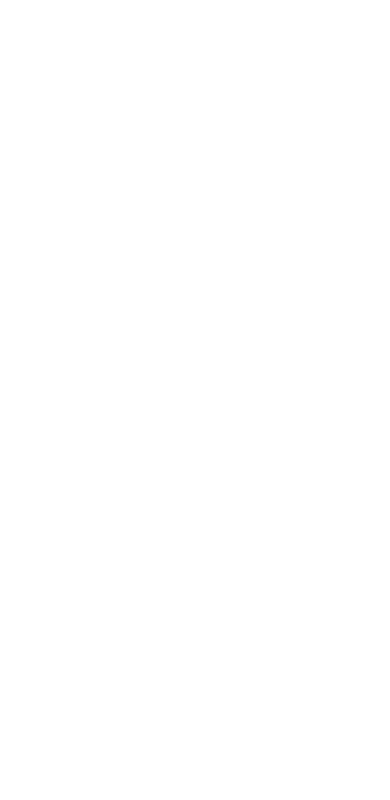
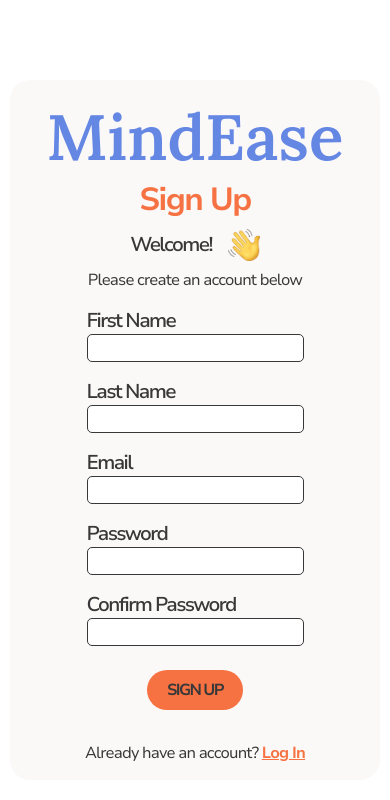
Before and after one commit to sarahnaunton/mind-ease, a React (Create React App) app: page /sign-up in a window 390 px wide. Before the commit this address had no page. Shown: the top 800 px of the page. Built offline with nearby package versions, Linux system fonts and the light colour scheme.

Commit message:
Add sign up form and styling responsive to mobile, tablet and desktop

```diff
--- a/src/App.js
+++ b/src/App.js
@@ -1,5 +1,6 @@
 import { BrowserRouter, Route, Routes } from "react-router-dom";
 import WelcomePage from "./pages/WelcomePage/WelcomePage";
+import SignUpPage from "./pages/SignUpPage/SignUpPage";
 import "./App.scss";
 
 function App() {
@@ -7,8 +8,8 @@
     <BrowserRouter>
     <Routes>
         <Route path="/" element={<WelcomePage />} />
-        {/* <Route path="sign-up" element={<SignUpPage />} />
-        <Route path="log-in" element={<LogInPage />} />
+        <Route path="sign-up" element={<SignUpPage />} />
+        {/* <Route path="log-in" element={<LogInPage />} />
         <Route path="home" element={<HomePage />} />
         <Route path="mood-form" element={<MoodFormPage />} />
         <Route path="mood-graph" element={<MoodGaphPage />} />
--- a/src/components/Button/Button.scss
+++ b/src/components/Button/Button.scss
@@ -30,10 +30,11 @@
   }
 
   &--dark {
-    background-color: $color-dark-button-secondary;
+    background-color: $color-dark-button-primary;
     color: $color-dark-text-secondary;
 
     &:hover {
+      background-color: $color-dark-button-secondary;
       color: $color-dark-text-primary;
     }
   }
--- /dev/null
+++ b/src/pages/SignUpPage/SignUpPage.js
@@ -0,0 +1,66 @@
+import { Link } from "react-router-dom";
+import Button from "../../components/Button/Button";
+import wave from "../../assets/icons/wave.png";
+import "./SignUpPage.scss";
+
+export default function SignUpPage() {
+  return (
+    <section>
+      <form className="form">
+        <div className="form__container">
+          <h1 className="form__logo">MindEase</h1>
+          <h2 className="form__heading">Sign Up</h2>
+          <div className="form__greeting">
+            <h3 className="form__subheading">Welcome!</h3>
+            <img className="form__icon" src={wave} alt="Wave Icon" />
+          </div>
+          <p className="form__text">Please create an account below</p>
+          <fieldset className="form__fieldset">
+            <label className="form__label" htmlFor="firstname">
+              First Name
+            </label>
+            <input className="form__input" type="text" id="firstname" name="firstname" />
+          </fieldset>
+          <fieldset className="form__fieldset">
+            <label className="form__label" htmlFor="lastname">
+              Last Name
+            </label>
+            <input className="form__input"  type="text" id="lastname" name="lastname" />
+          </fieldset>
+          <fieldset className="form__fieldset">
+            <label className="form__label" htmlFor="email">
+              Email
+            </label>
+            <input className="form__input"  type="email" id="email" name="email" />
+          </fieldset>
+          <fieldset className="form__fieldset">
+            <label className="form__label" htmlFor="password">
+              Password
+            </label>
+            <input className="form__input"  type="password" id="password" name="password" />
+          </fieldset>
+          <fieldset className="form__fieldset">
+            <label className="form__label" htmlFor="confirmPassword">
+              Confirm Password
+            </label>
+            <input
+            className="form__input"
+              type="password"
+              id="confirmPassword"
+              name="confirmPassword"
+            />
+          </fieldset>
+          <div className="form__button">
+            <Button>sign up</Button>
+          </div>
+          <p className="form__text">
+            Already have an account? {""}
+            <Link className="form__link" to="/log-in">
+              Log In
+            </Link>
+          </p>
+        </div>
+      </form>
+    </section>
+  );
+}
--- /dev/null
+++ b/src/pages/SignUpPage/SignUpPage.scss
@@ -0,0 +1,95 @@
+@use "../../styles/partials/mixins" as *;
+@use "../../styles/partials/variables" as *;
+
+.form {
+  background-color: $color-background-primary;
+  @include flex(row, center, center);
+
+  &__container {
+    max-width: $max-width;
+    background-color: $color-background-secondary;
+    width: 95%;
+    border-radius: 20px;
+    margin-top: 5rem;
+    margin-bottom: 5rem;
+    padding: 1rem 0;
+    @include flex(column, start, center);
+
+    @include tablet-and-desktop {
+      width: 50%;
+    }
+  }
+
+  &__logo {
+    @include logo;
+    margin: 0;
+  }
+
+  &__heading {
+    @include heading($color-text-quaternary);
+    margin: 0;
+  }
+
+  &__greeting {
+    @include flex(row, center, center);
+    margin-top: 0.5rem;
+    gap: 1rem;
+  }
+
+  &__subheading {
+    @include subheading($color-text-primary);
+    margin: 0;
+  }
+
+  &__icon {
+    width: 2rem;
+  }
+
+  &__text {
+    @include body-text($color-text-primary);
+    margin: 0;
+    padding-top: 0.5rem;
+  }
+
+  &__fieldset {
+    border: none;
+    padding: 0;
+    @include flex(column, center, start);
+  }
+
+  &__label {
+    @include subheading($color-text-primary);
+    margin-top: 1rem;
+  }
+
+  &__input {
+    @include body-text($color-text-primary);
+    border-radius: 5px;
+    border: 1px solid $color-border-primary;
+    padding: 0.25rem;
+
+    &:active,
+    &:focus {
+      border: none;
+      outline: 1px solid $color-border-secondary;
+    }
+
+    &--error {
+      border: none;
+      outline: 2px solid $color-border-error;
+    }
+  }
+
+  &__button {
+    margin: 1rem 0;
+  }
+
+  &__link {
+    font-weight: 700;
+    color: $color-button-primary;
+
+    &:hover {
+        color: $color-button-secondary;
+    }
+  }
+}
--- a/src/styles/partials/_variables.scss
+++ b/src/styles/partials/_variables.scss
@@ -17,6 +17,8 @@
 $color-text-primary: #383838;
 $color-text-secondary: #ffffff;
 $color-text-tertiary: #6587e4;
+$color-text-quaternary:  #f67242;
+$color-text-quinary: #55b06d;
 $color-dark-text-primary: #c3b9b9;
 $color-dark-text-secondary: #383838;
 
```
Also changed, not shown: src/assets/icons/wave.png (added).
